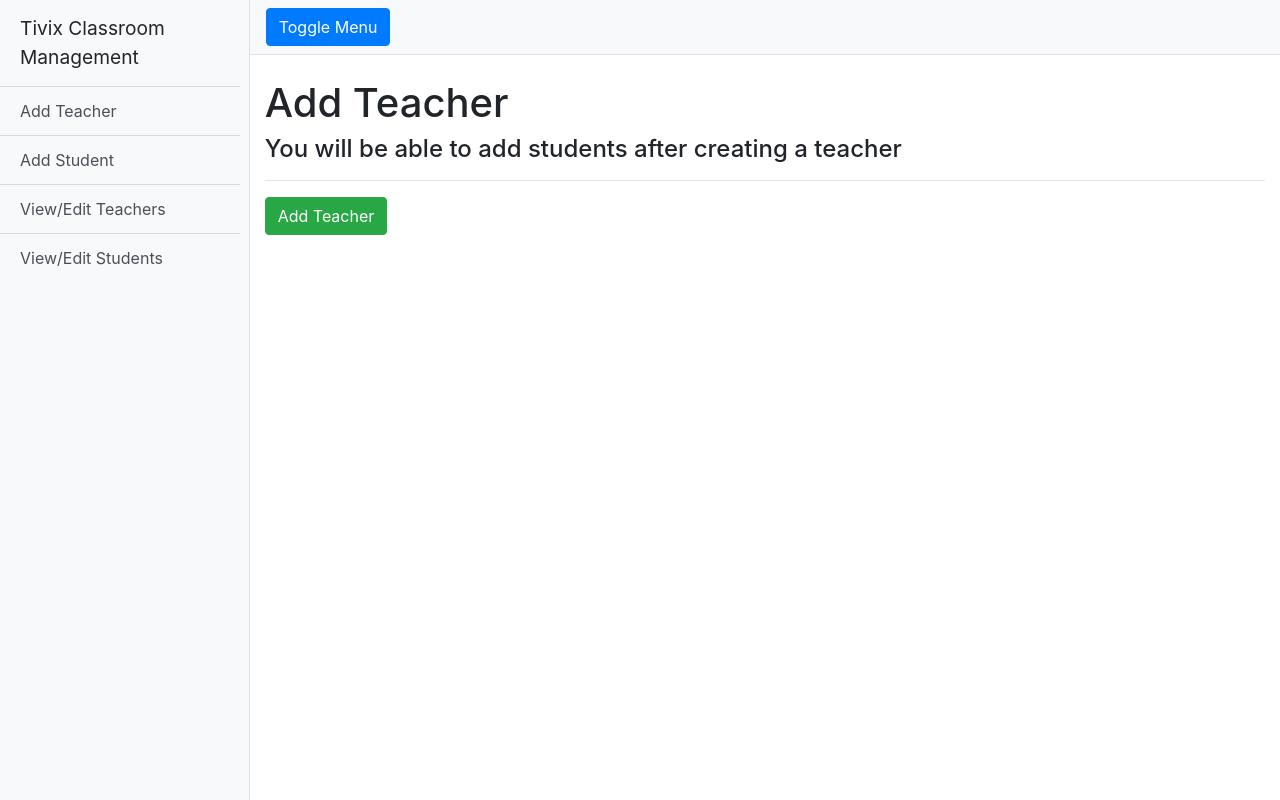
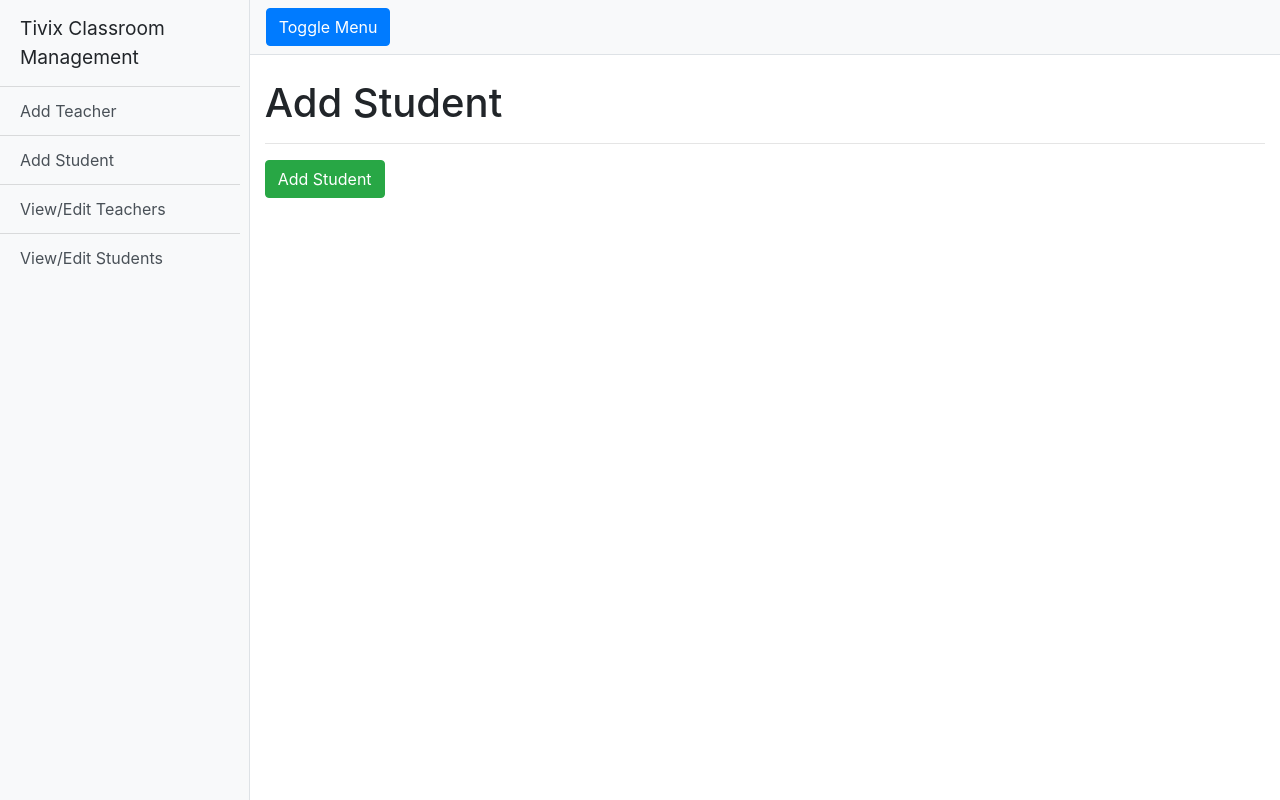
Before and after one commit to dotslash227/tivixcodetest, a Django app: template templates/addStudent.html in a window 1280 px wide. Run offline with Django 3.2, Linux system fonts and the light colour scheme; the template is opened without the code that fills it: values that come from a table or form of the project are taken from there, others are empty; parts of the project's set-up code (start-up, migrations or seed data) failed here and were passed over; some libraries are stand-ins or nearby versions.

Commit message:
create new student

```diff
--- a/classroom/forms.py
+++ b/classroom/forms.py
@@ -5,3 +5,9 @@ class TeacherForm(forms.ModelForm):
     class Meta:
         model = Teacher
         fields = ["name", "subject"]
+
+
+class StudentForm(forms.ModelForm):
+    class Meta:
+        model = Student
+        fields = ["name", "age"]
--- a/classroom/urls.py
+++ b/classroom/urls.py
@@ -10,4 +10,5 @@ urlpatterns = [
     path('teacher/<int:teacher_id>', views.TeacherView.as_view(), name="teacher-view"),
     path('teacher/<int:teacher_id>/add-student', views.addStudentToTeacher, name="add-student-teacher"),
     path('teacher/<int:teacher_id>/update-fav/<int:student_id>', views.updateFavorite, name="update-teacher-favorite"),
+    path('add-student', views.NewStudent.as_view(), name="add-student"),
 ]
--- a/templates/addStudent.html
+++ b/templates/addStudent.html
@@ -1,10 +1,10 @@
 {% extends "base.html" %}
 
 {% block content %}
-    <h1 class="mt-4">Add Teacher</h1>
-    <h4>You will be able to add students after creating a teacher</h4>
+    <h1 class="mt-4">Add Student</h1>
+    <!-- <h4>You will be able to add students after creating a teacher</h4> -->
     <hr />
-    <form name="add-teacher" method="post" action="{% url 'class:add-teacher' %}">
+    <form name="add-student" method="post" action="{% url 'class:add-student' %}">
         {% csrf_token %}
         <div class="row">
             {% for field in form %}
@@ -13,7 +13,7 @@
                 </div>
             {% endfor %}
                 <div class="col-md-4">
-                    <input type="submit" value="Add Teacher" class="btn btn-success" />
+                    <input type="submit" value="Add Student" class="btn btn-success" />
                 </div>
         </div>
     </form>
--- a/templates/base.html
+++ b/templates/base.html
@@ -27,7 +27,7 @@
             <div class="sidebar-heading">Tivix Classroom Management</div>
             <div class="list-group list-group-flush">
                 <a href="{% url 'class:add-teacher' %}" class="list-group-item list-group-item-action bg-light">Add Teacher</a>
-                <a href="#" class="list-group-item list-group-item-action bg-light">Add Student</a>
+                <a href="{% url 'class:add-student' %}" class="list-group-item list-group-item-action bg-light">Add Student</a>
                 <a href="{% url 'class:teachers-list' %}" class="list-group-item list-group-item-action bg-light">View/Edit Teachers</a>
                 <a href="#" class="list-group-item list-group-item-action bg-light">View/Edit Students</a>
             </div>
```
Also changed, not shown: classroom/views.py (+16 -1 lines), db.sqlite3.
